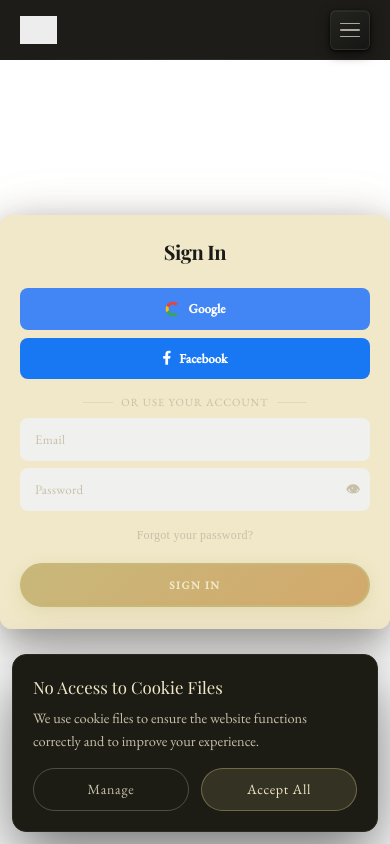
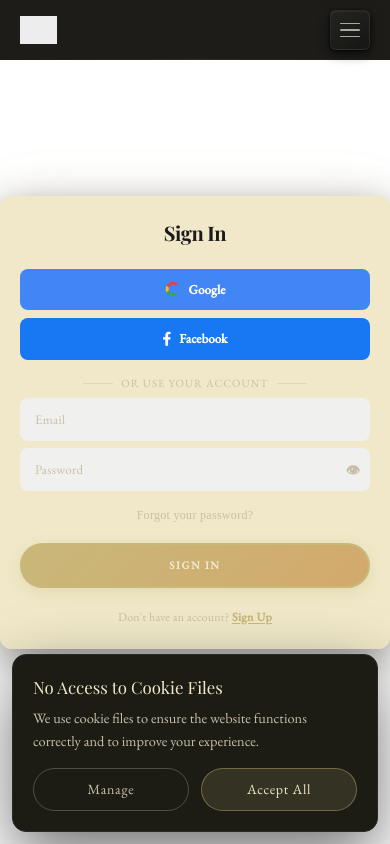
Before and after one commit to giorgi179/BookstoreA, an Angular app: page /auth in a window 390 px wide. Shown: the top 844 px of the page. Built offline with nearby package versions, Linux system fonts and the light colour scheme; grey boxes are pictures that could not be loaded; a web font is replaced by a local one.

Commit message:
clean index.html english meta

```diff
--- a/src/app/components/auth/auth.html
+++ b/src/app/components/auth/auth.html
@@ -114,6 +114,12 @@
       <button type="submit" [disabled]="isLoading()">
         @if (isLoading()) { <span class="btn-spinner"></span> } @else { Sign Up }
       </button>
+
+      <!-- Mobile only: switch to Sign In -->
+      <p class="mobile-switch">
+        Already have an account?
+        <a (click)="togglePanel()" class="mobile-switch-link">Sign In</a>
+      </p>
     </form>
     }
 
@@ -147,7 +153,6 @@
     }
   </div>
 
-  <!-- ══════════ SIGN IN ══════════ -->
   <!-- ══════════ SIGN IN ══════════ -->
   <div class="form-container sign-in-container">
 
@@ -215,6 +220,12 @@
       <button type="submit" [disabled]="isLoading()">
         @if (isLoading()) { <span class="btn-spinner"></span> } @else { Sign In }
       </button>
+
+      <!-- Mobile only: switch to Sign Up -->
+      <p class="mobile-switch">
+        Don't have an account?
+        <a (click)="togglePanel()" class="mobile-switch-link">Sign Up</a>
+      </p>
     </form>
     }
 
--- a/src/app/components/auth/auth.scss
+++ b/src/app/components/auth/auth.scss
@@ -475,6 +475,42 @@
   }
 }
 
+// ── Mobile switch link (hidden on desktop) ────────────────────────────────────
+.mobile-switch {
+  display: none;
+  font-size: 13px;
+  color: vars.$text-muted;
+  margin: 14px 0 0;
+  padding: 0;
+  text-align: center;
+  letter-spacing: 0.2px;
+  font-weight: 300;
+  line-height: 20px;
+}
+
+.mobile-switch-link {
+  color: vars.$cta-border;
+  font-weight: 700;
+  font-size: 13px;
+  cursor: pointer;
+  margin: 0;
+  letter-spacing: 0.2px;
+  text-decoration: underline;
+  text-underline-offset: 2px;
+  transition: opacity 0.2s ease;
+
+  &:hover {
+    opacity: 0.75;
+    color: vars.$cta-border;
+  }
+
+  // override global span pseudo-elements
+  &::before,
+  &::after {
+    display: none !important;
+  }
+}
+
 // ── Verified container ────────────────────────────────────────────────────────
 .verified-container {
   display: flex;
@@ -826,6 +862,11 @@
     min-height: 420px;
     border-radius: 0;
   }
+
+  // Mobile switch — ჩანს მხოლოდ mobile-ზე
+  .mobile-switch {
+    display: block;
+  }
 }
 
 // ── 480px — პატარა ტელეფონი ──────────────────────────────────────────────────
@@ -926,6 +967,15 @@
   }
 
   .full-btn { margin-top: 6px; }
+
+  .mobile-switch {
+    font-size: 12px;
+    margin: 12px 0 0;
+  }
+
+  .mobile-switch-link {
+    font-size: 12px;
+  }
 }
 
 // ── 375px — iPhone SE / Galaxy A-series ──────────────────────────────────────
@@ -986,6 +1036,15 @@
     font-size: 12.5px;
     line-height: 19px;
     margin: 6px 0 12px;
+  }
+
+  .mobile-switch {
+    font-size: 11.5px;
+    margin: 10px 0 0;
+  }
+
+  .mobile-switch-link {
+    font-size: 11.5px;
   }
 }
 
@@ -1153,6 +1212,15 @@
   }
 
   .full-btn { margin-top: 4px; }
+
+  .mobile-switch {
+    font-size: 11px;
+    margin: 8px 0 0;
+  }
+
+  .mobile-switch-link {
+    font-size: 11px;
+  }
 }
 
 // ── Reduced motion ─────────────────────────────────────────────────────────────
```
